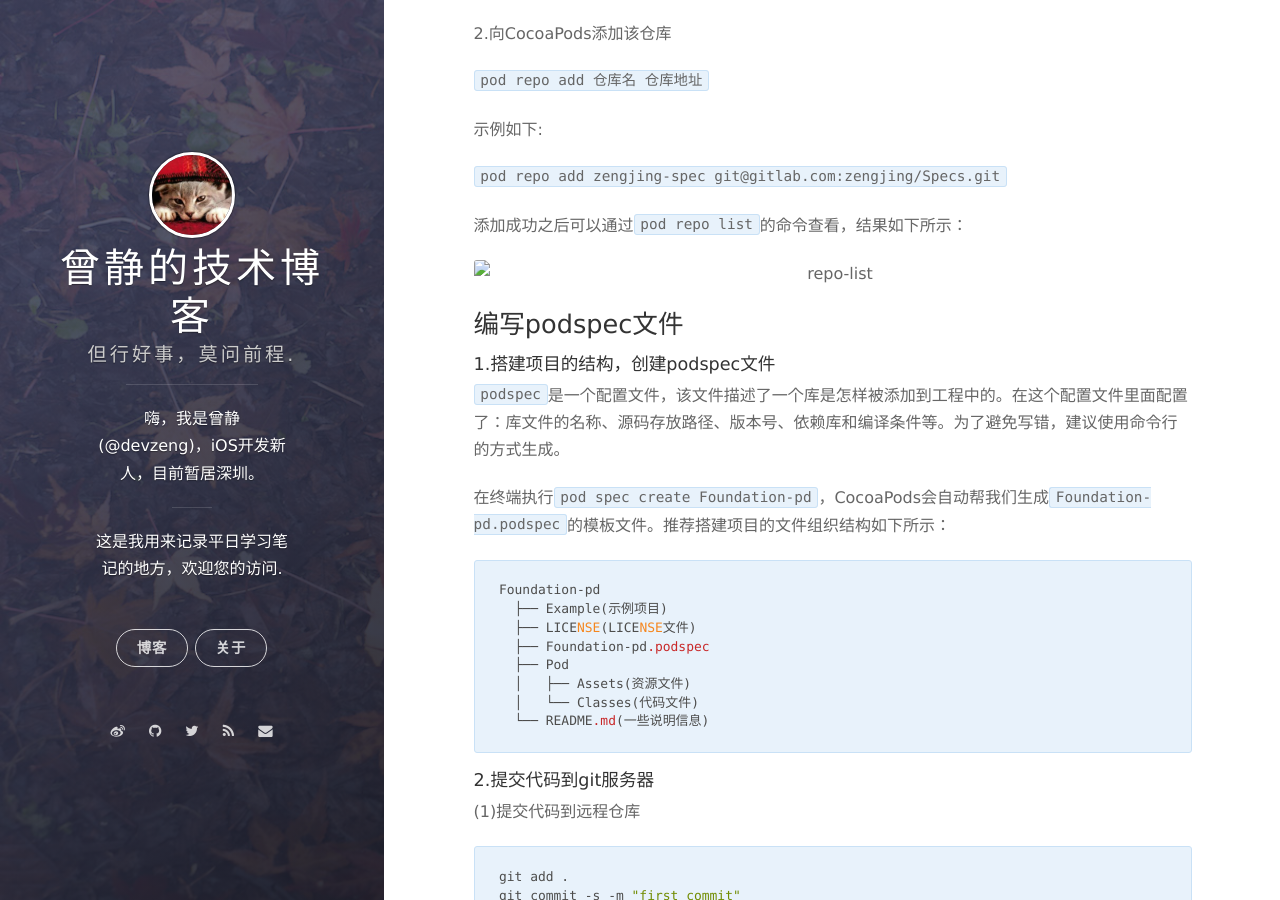
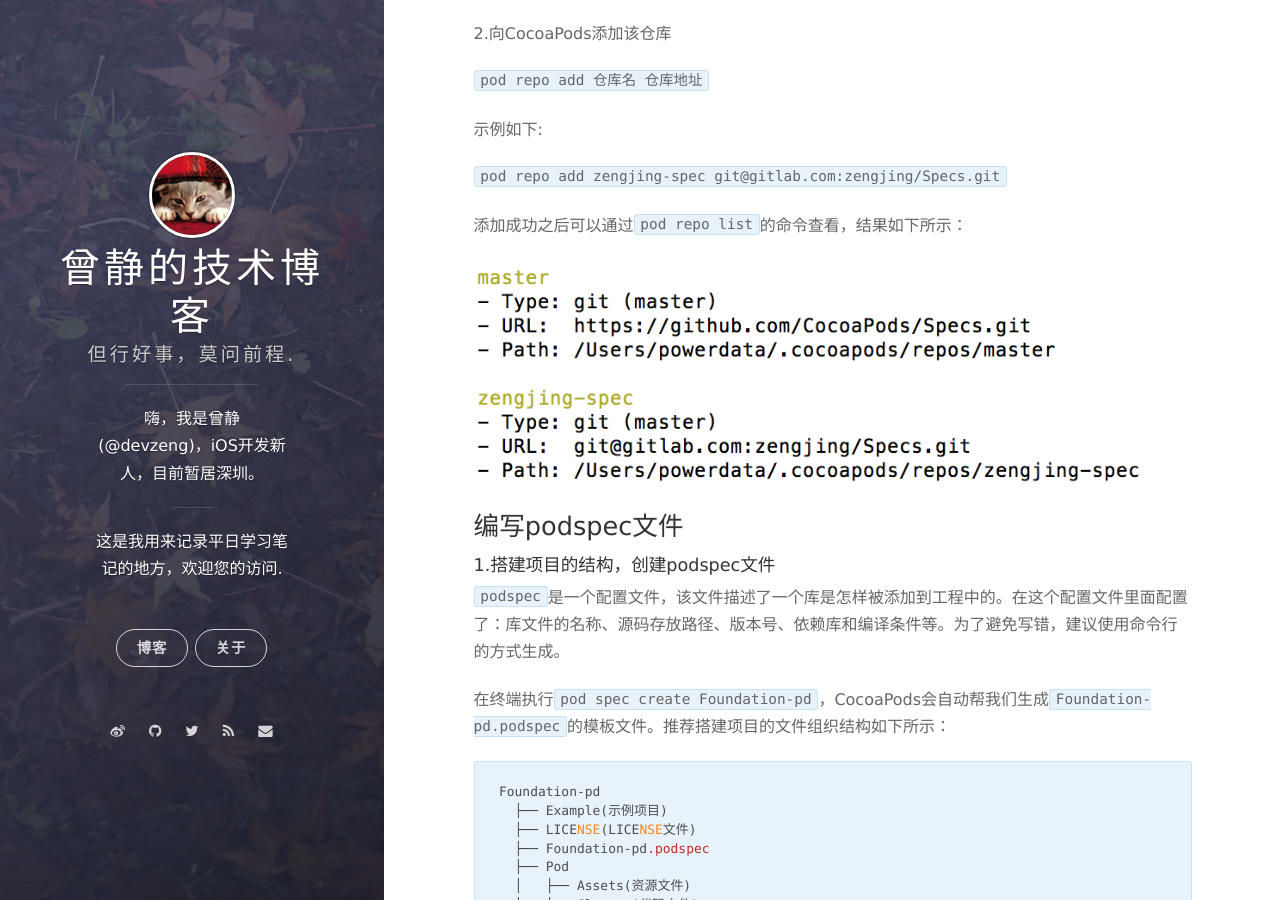
Before and after one commit to hhtczengjing/blog, a Jekyll site: the page built from _posts/2016-06-18-ios-cocoapods-private-repo.markdown, in a window 1280 px wide and 900 px high, scrolled down 943 px. Built offline with Jekyll 4.4.1, drawn with Linux system fonts in a browser that asks for light colours; nearby versions of some CDN libraries; Markdown is read by kramdown in place of the engine named in the settings.

Commit message:
update at 2016年 6月18日 星期六 23时01分50秒 CST

```diff
--- a/_posts/2016-06-18-ios-cocoapods-private-repo.markdown
+++ b/_posts/2016-06-18-ios-cocoapods-private-repo.markdown
@@ -38,7 +38,7 @@
 
 添加成功之后可以通过`pod repo list`的命令查看，结果如下所示：
 
-![repo-list](repo-list.png)
+![repo-list](/images/ios-cocoapods-private-repo/repo-list.png)
 
 ###编写podspec文件
 
@@ -177,7 +177,7 @@
 
 提交完成之后可以通过`pod search Foundation-pd`检验是否成功：
 
-![pod-search](pod-search.png)
+![pod-search](/images/ios-cocoapods-private-repo/pod-search.png)
 
 说明：
 
```
